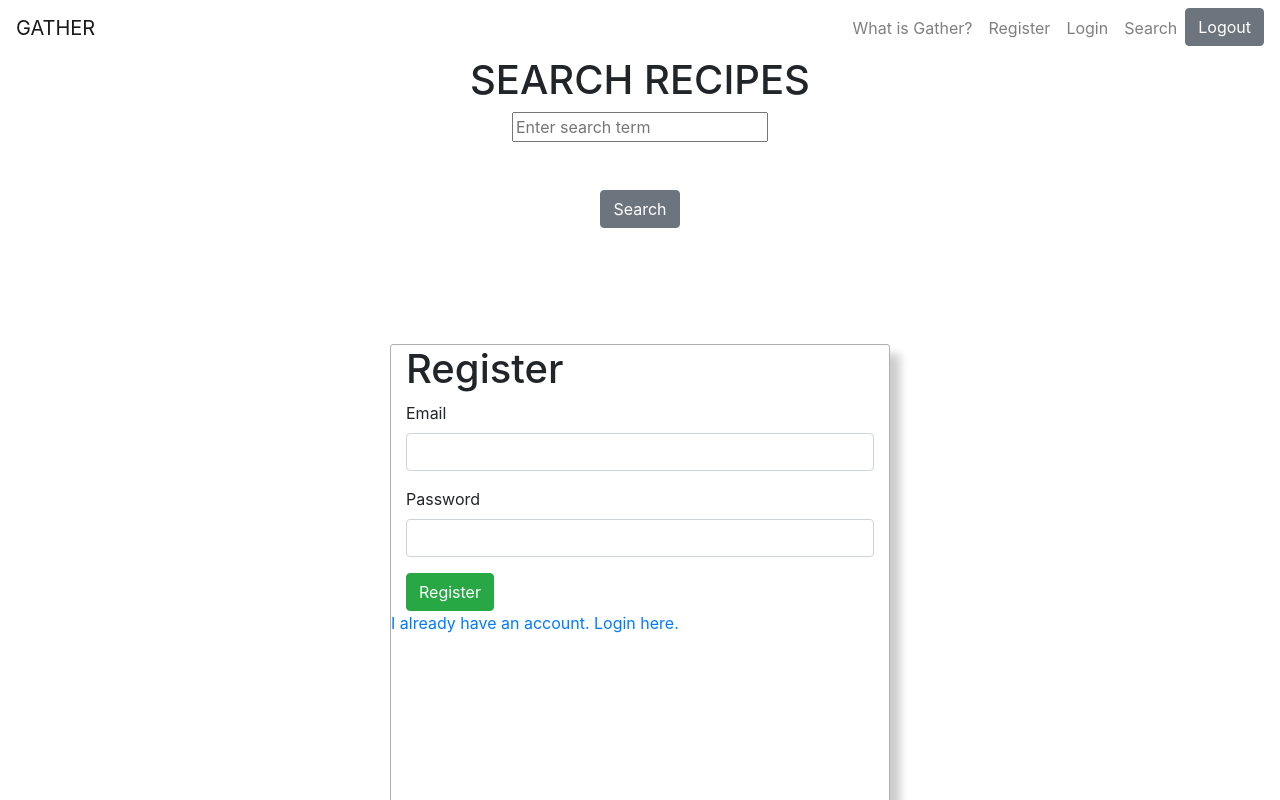
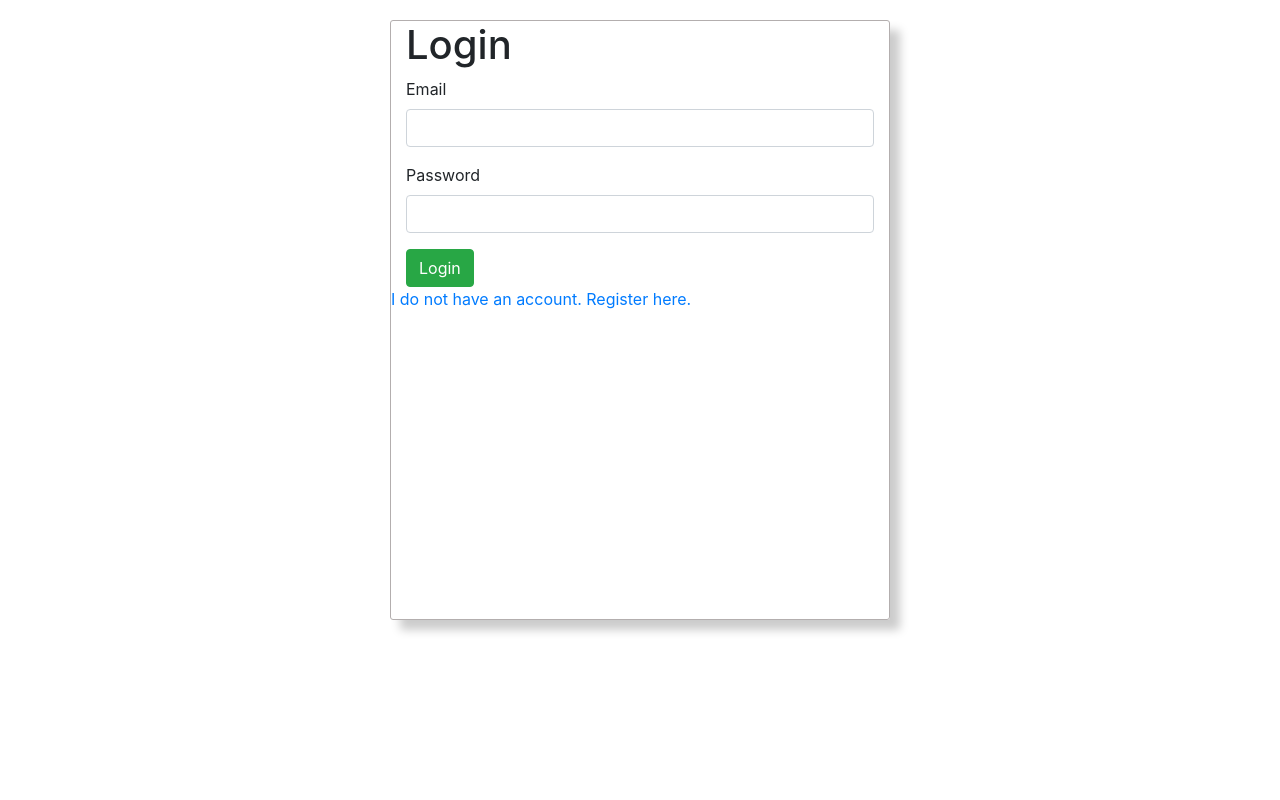
Before and after one commit to starrmiamks/gather_client, a React (Create React App) app: page /search in a window 1280 px wide. Shown: the top 800 px of the page. Built offline with nearby package versions, Linux system fonts and the light colour scheme; the HTML template or start-up script is replaced by a standard one.

Commit message:
commented off auth functionality from nav bar, switched default to Login, made search default landing page once logged in

```diff
--- a/src/App.js
+++ b/src/App.js
@@ -1,7 +1,7 @@
 import React, { useState, useEffect } from 'react';
 import Sitebar from './home/Navbar';
 import Auth from './auth/Auth'
-import Favorites from './components/Favorites'
+// import Favorites from './components/Favorites'
 import "./App.css"
 
 function App() {
@@ -26,14 +26,14 @@ function App() {
 
   const protectedViews = () => {
     return sessionToken === localStorage.getItem("token") ?
-      <Favorites token={sessionToken} />
+      <Sitebar token={sessionToken} clickLogout={clearToken} />
     :
       <Auth updateToken={updateToken} />
   }
 
   return (
     <div>
-      <Sitebar clickLogout={clearToken}/>
+      {/* <Sitebar clickLogout={clearToken}/> */}
       {protectedViews ()}
 
     </div>
--- a/src/auth/Auth.js
+++ b/src/auth/Auth.js
@@ -21,31 +21,29 @@ const Auth = (props) => {
       <div id='auth'>
 
             {toggle ? (
+             <Register updateToken={props.updateToken}
+             setPassword={setPassword}
+             setUsername={setEmail}
+             username={email}
+             password={password}
+             />
 
-                // <Col md="6" className="login-col">
-                    <Login updateToken={props.updateToken}
-                    setPassword={setPassword}
-                    setUsername={setEmail}
-                    username={email}
-                    password={password}/>
-                // </Col>
                 ):
                 (
-                // <Col md="6">
-                    <Register updateToken={props.updateToken}
-                    setPassword={setPassword}
-                    setUsername={setEmail}
-                    username={email}
-                    password={password}
-                    />
-                // </Col>
+                  <Login updateToken={props.updateToken}
+                  setPassword={setPassword}
+                  setUsername={setEmail}
+                  username={email}
+                  password={password}/>
+
+
                 ) }
                 {/* <Button className="btn" color="success" size="small" onClick={toggle ? handleSubmit: handleHotdog}>Submit</Button> */}
 
                 <a href className={toggle ? "link" : ""} onClick={() => setToggle(!toggle)}>
                   {toggle
-                    ? "I do not have an account. Register here."
-                    : "I already have an account. Login here."}
+                    ? "I already have an account. Login here."
+                    : "I do not have an account. Register here."}
                 </a>
 
               </div>
--- a/src/components/Search.js
+++ b/src/components/Search.js
@@ -9,7 +9,7 @@ import {
 } from 'reactstrap';
 import SearchForm from './SearchForm'
 
-const Search = () => {
+const Search = (props) => {
     const [recipeSearch, setRecipeSearch] = useState("");
     const [recipes, setRecipes] = useState([]);
 
@@ -26,9 +26,10 @@ const Search = () => {
         console.log({ recipeId, imageURL, title })
         fetch(`http://localhost:3000/favorites/add`, {
             method: "POST",
-            headers: {
-                "Content-Type": "application/json"
-            },
+            headers: new Headers ( {
+                "Content-Type": "application/json",
+                Authorization: localStorage.getItem("token"),
+            }),
             body: JSON.stringify({
                 favorites: {
                     recipeId: recipeId,
--- a/src/home/Navbar.js
+++ b/src/home/Navbar.js
@@ -15,8 +15,8 @@ import {
     Switch
 } from 'react-router-dom';
 import Search from '../components/Search';
-import Login from '../auth/Login';
-import Register from '../auth/Register';
+// import Login from '../auth/Login';
+// import Register from '../auth/Register';
 
 
 
@@ -37,12 +37,12 @@ const Sitebar = (props) => {
                             <NavItem>
                                 <NavLink href="/about/">What is Gather?</NavLink>
                             </NavItem>
-                            <NavItem>
+                            {/* <NavItem>
                                 <NavLink href="/register/">Register</NavLink>
                             </NavItem>
                             <NavItem>
                                 <NavLink href="/login/">Login</NavLink>
-                            </NavItem>
+                            </NavItem> */}
                             <NavItem>
                                 <NavLink href="/search/">Search</NavLink>
                             </NavItem>
@@ -55,8 +55,8 @@ const Sitebar = (props) => {
             </div>
             <BrowserRouter>
                 <Switch>
-                    <Route exact path="/login"><Login /></Route>
-                    <Route exact path="/register"><Register /></Route>
+                    {/* <Route exact path="/login"><Login /></Route>
+                    <Route exact path="/register"><Register /></Route> */}
                     <Route exact path="/search"><Search /></Route>
                 </Switch>
             </BrowserRouter>
```
